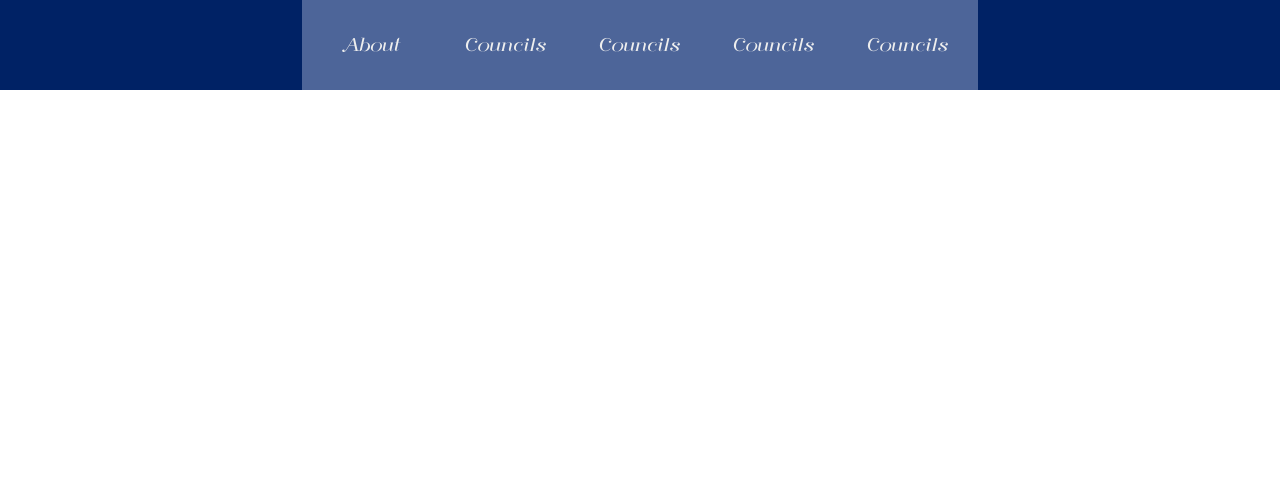
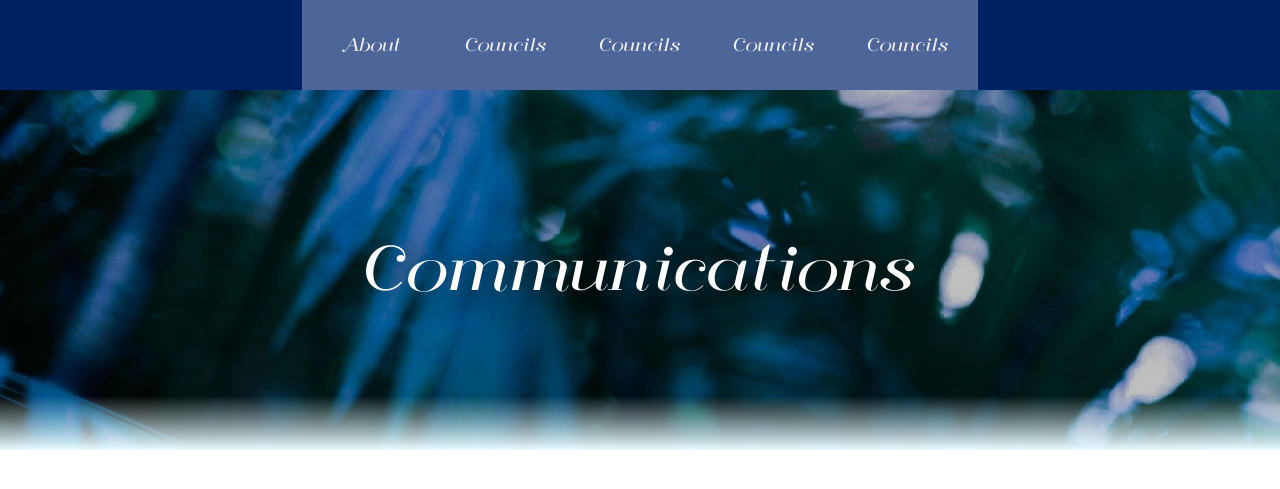
Before and after one commit to kaine119/dhap-2019, a Jekyll site: the page built from writeups/_org_committees/communications.md, in a window 1280 px wide. Shown: the top 489 px of the page. Built offline with Jekyll 4.4.1, drawn with Linux system fonts in a browser that asks for light colours.

Commit message:
Add titlebar include

```diff
--- /dev/null
+++ b/_includes/titlebar.html
@@ -0,0 +1,8 @@
+<header id="page-title">
+    <div id="page-title__gradient" style="background-image: url({{ site.baseurl }}/assets/img/{{ include.image | default: 'header.jpg' }});"></div>
+    <div id="page-title__content">
+        <span>
+            {{ include.title }}
+        </span>
+    </div>
+</header>
--- a/_layouts/default.html
+++ b/_layouts/default.html
@@ -5,6 +5,7 @@
     <meta name="viewport" content="width=device-width, initial-scale=1.0">
     <link rel="stylesheet" href="/assets/css/colors.css">
     <link rel="stylesheet" href="/assets/css/header.css">
+    <link rel="stylesheet" href="/assets/css/titlebar.css">
     {% for stylesheet in page.stylesheets %}
     <link rel="stylesheet" href="{{ site.baseurl }}/assets/css/{{ stylesheet }}">
     {% endfor %}
--- a/_layouts/group.html
+++ b/_layouts/group.html
@@ -1,6 +1,8 @@
 ---
 layout: default
 ---
+
+{% include titlebar.html title=page.name%}
 
 {% for person in site.people %}
     {% if person.group == page.name_short %}
--- /dev/null
+++ b/assets/css/titlebar.css
@@ -0,0 +1,36 @@
+---
+---
+
+#page-title {
+    width: 100vw;
+    height: 40vh;
+    background-position: center center;
+    background-size: cover;
+    background: linear-gradient(to bottom, rgba(var(--base3), 0) 85%, rgba(var(--base3), 1));
+    position: relative;
+}
+
+#page-title__gradient {
+    width: 100%;
+    height: 100%;
+    filter: brightness(75%);
+    position: absolute;
+    top: 0px; left: 0px;
+    z-index: -6;
+}
+
+#page-title__content {
+    width: 100%;
+    height: 100%;
+    justify-content: center;
+    display: flex;
+    align-items: center;
+}
+
+#page-title__content span {
+    font-size: 5vw;
+    color: #fff;
+    text-shadow: 0 0 30px #111;
+    text-align: center;
+    filter: none;
+}
```
